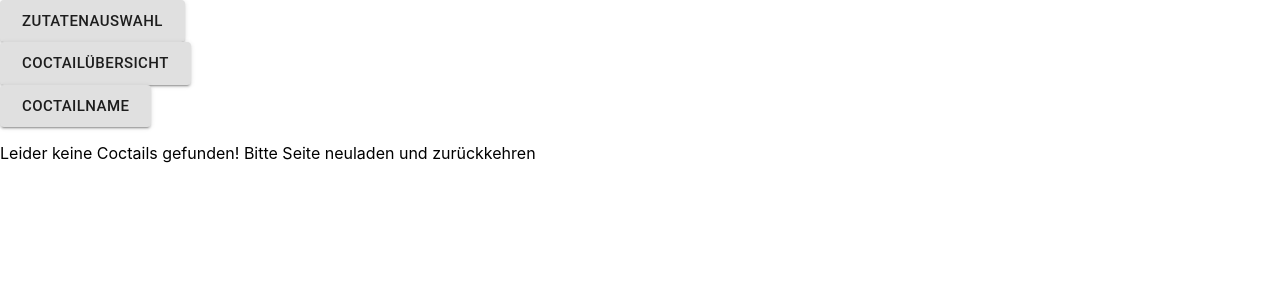
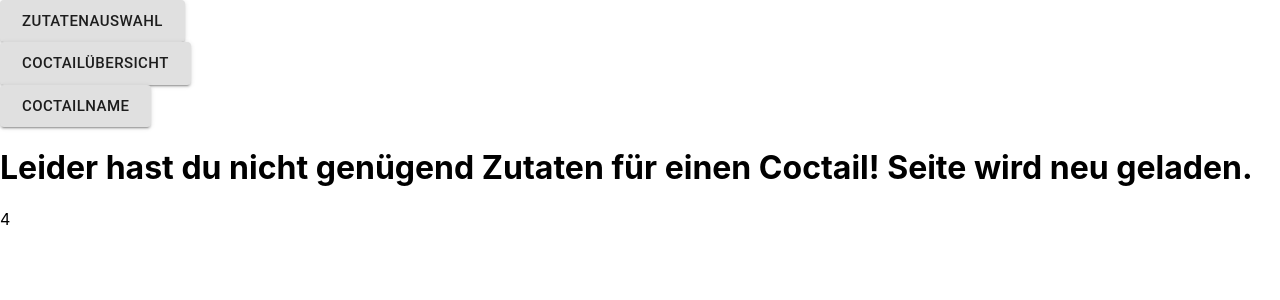
Before and after one commit to Phantomias3782/7876007-webprogramming, a React (Create React App) app in the folder which_coctail/: page /zutatenwahl in a window 1280 px wide. Both pictures are taken after a click on the button "SUCHE PASSENDE COCTAILS!". Shown: the top 300 px of the page. Built offline with nearby package versions, Linux system fonts and the light colour scheme.

Commit message:
added functionality for no coctails found

```diff
--- a/which_coctail/src/containers/CoctailOverview/CoctailOverview.jsx
+++ b/which_coctail/src/containers/CoctailOverview/CoctailOverview.jsx
@@ -16,7 +16,11 @@ class Coctailoverview extends React.Component{
             <div>
                 {this.showEmpty ?
                     <p>
-                        Leider keine Coctails gefunden! Bitte Seite neuladen und zurückkehren
+                        <h1>
+                            Leider hast du nicht genügend Zutaten für einen Coctail!
+                            Seite wird neu geladen.
+                        </h1>
+                        {setTimeout(() => { window.location.reload() }, 1000)}
                     </p>
                 :
                 <div>
```
